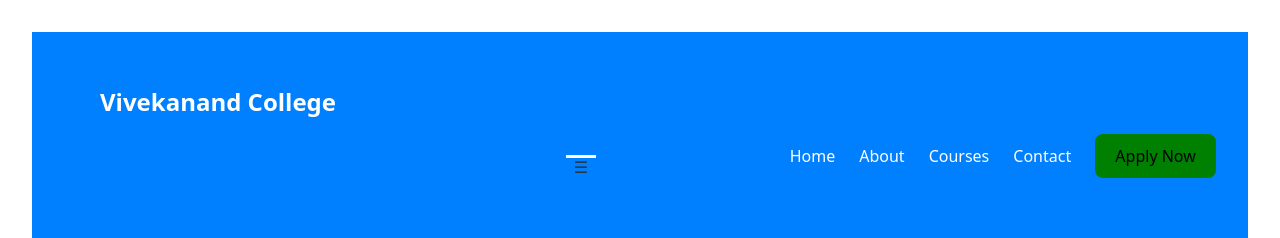
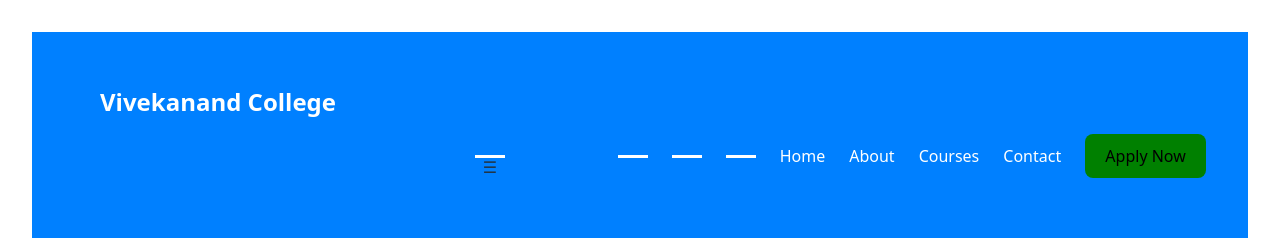
Before and after one commit to Madhura-patil2807/vck-ojt1, a React (Vite) app: page /about in a window 1280 px wide. Shown: the top 238 px of the page. Built offline with nearby package versions, Linux system fonts and the light colour scheme; no server answers.

Commit message:
sixth commit

```diff
--- a/src/components/Header/Header.css
+++ b/src/components/Header/Header.css
@@ -57,13 +57,13 @@
   .hamburger {
     display: block;
   }
-
+/*
   .nav-links {
     flex-direction: column;
     width: 100%;
     margin-top: 1rem;
     display: none;
-  }
+  } */
 
   .nav-links.active {
     display: flex;
@@ -80,3 +80,31 @@
     align-items: flex-start;
   }
 }
+
+
+  .nav-links {
+    display: block;
+    /* Show hamburger on mobile */
+  }
+
+  .nav-links {
+  display: none;
+  /* Hide on desktop */
+  background: none;
+  border: none;
+  cursor: pointer;
+  padding: 10px;
+  position: relative;
+  z-index: 1002;
+  /* Ensure it's above the drawer if needed */
+}
+
+
+.hamburger-icon {
+  display: block;
+  width: 30px;
+  height: 3px;
+  background-color: white;
+  margin: 6px 0;
+  transition: all 0.3s ease;
+}
--- a/src/components/Header/Header.jsx
+++ b/src/components/Header/Header.jsx
@@ -14,6 +14,10 @@ const Header = () => {
                 <div className="hamburger" onClick={() => setMenuOpen(!menuOpen)}>&#9776;</div>
 
                 <div className={`nav-links ${menuOpen ? 'active' : ''}`}>
+                <span className="hamburger-icon"></span>
+                <span className="hamburger-icon"></span>
+                <span className="hamburger-icon"></span>
+
                 <Link to="/">Home</Link>
                 <Link to="/about">About</Link>
                 <Link to="/courses">Courses</Link>
```
